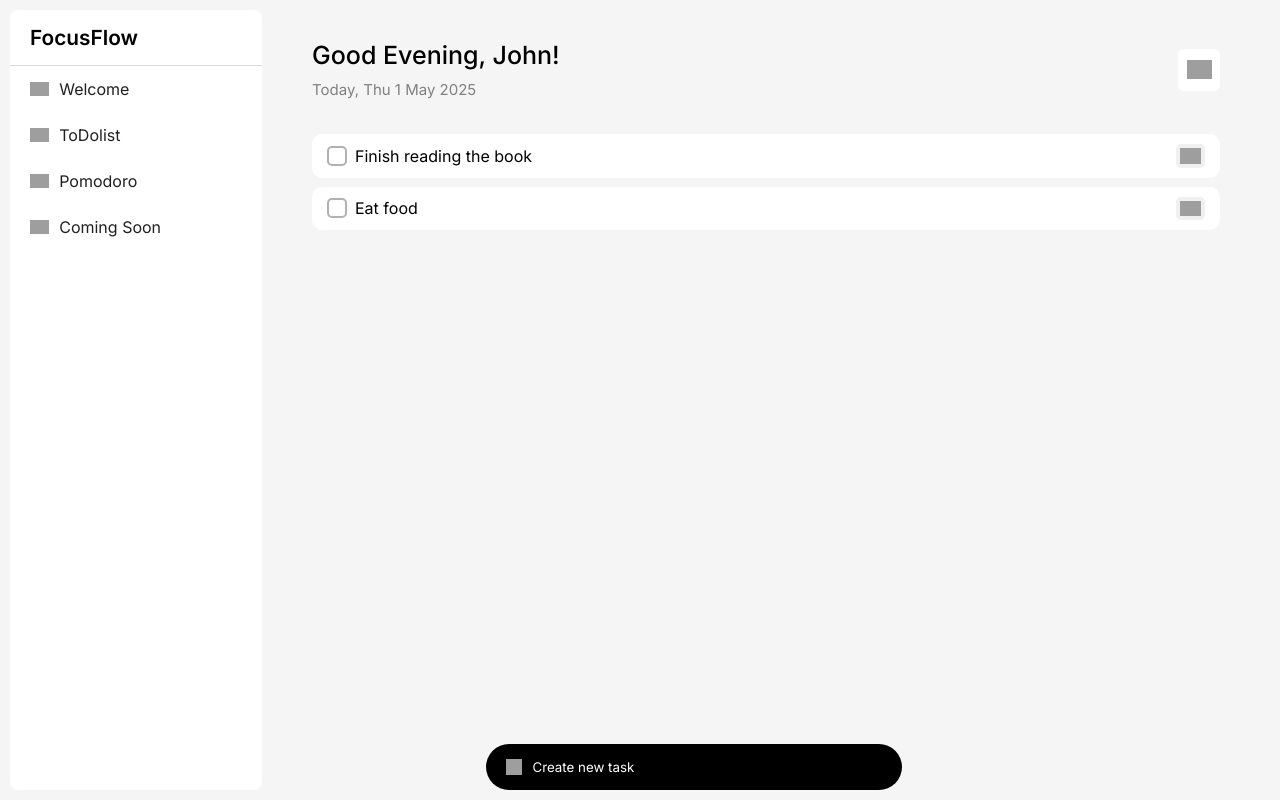
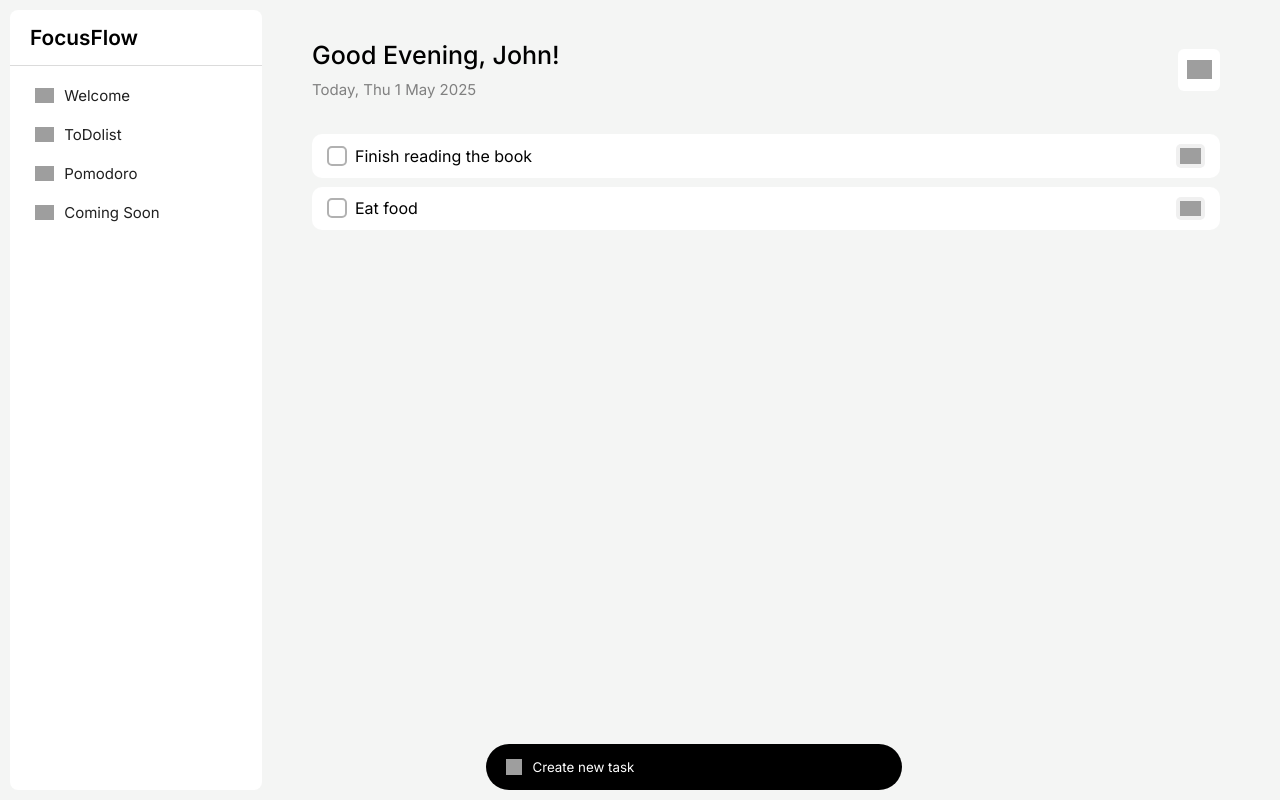
Before and after one commit to dipanshu447/Focus-flow, a React (Vite) app: page / in a window 1280 px wide. Built offline with nearby package versions, Linux system fonts and the light colour scheme; grey boxes are pictures that could not be loaded.

Commit message:
Improved uiof menu bar

```diff
--- a/src/index.css
+++ b/src/index.css
@@ -188,24 +188,28 @@ header > img {
 .menu-options {
   display: flex;
   flex-direction: column;
+  padding: 10px;
 }
 
 .menu-options ul li {
   display: flex;
   align-items: center;
   list-style-type: none;
-  padding: 13px 20px;
+  padding: 10px 15px;
   transition: 0.5s all cubic-bezier(0.47, 0.54, 0, 1.14);
   cursor: pointer;
   color:#202020;
+  font-size: 15px;
+  font-weight: 400;
+  border-radius: 10px;
 }
 
 .menu-options ul li:hover{
   background-color: #dddddd;
+  font-weight: 600;
 }
 
 .menu-options ul li img{
   width: 1.2rem;
   margin-right: 10px;
-  vertical-align: middle;
 }
```
